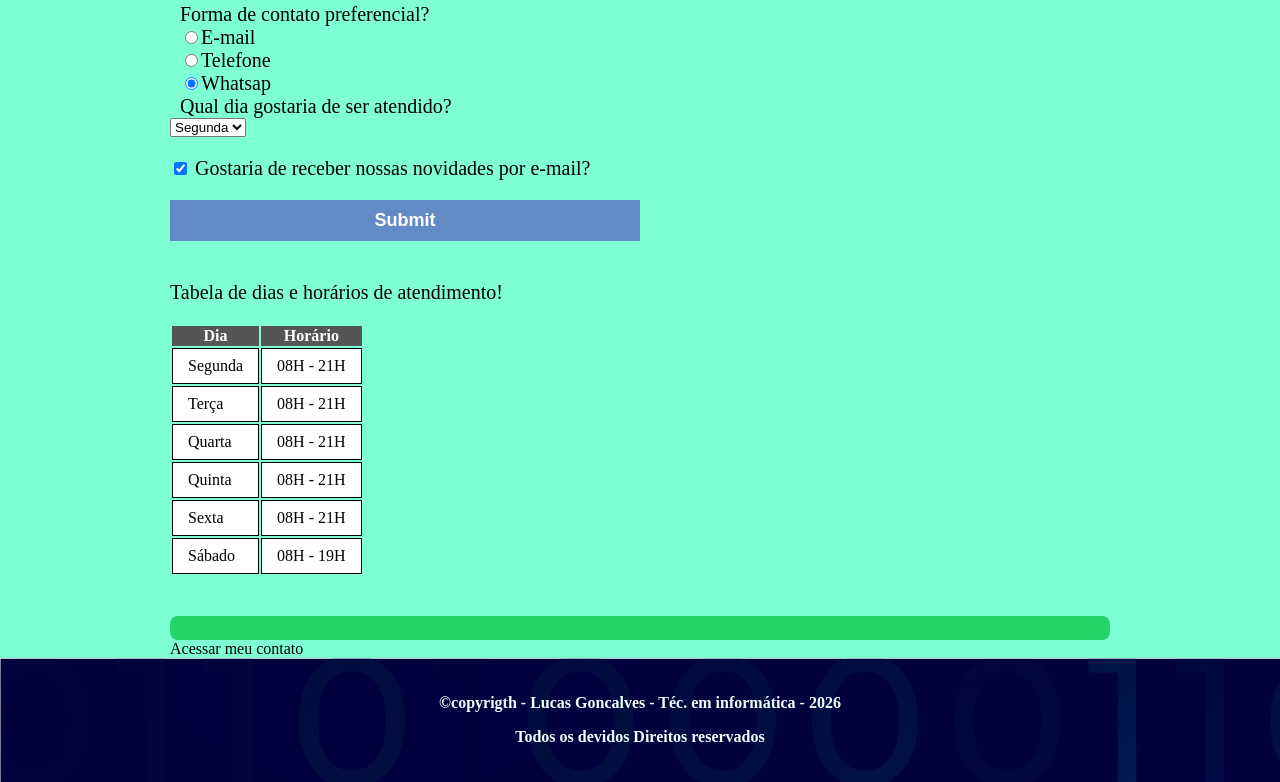
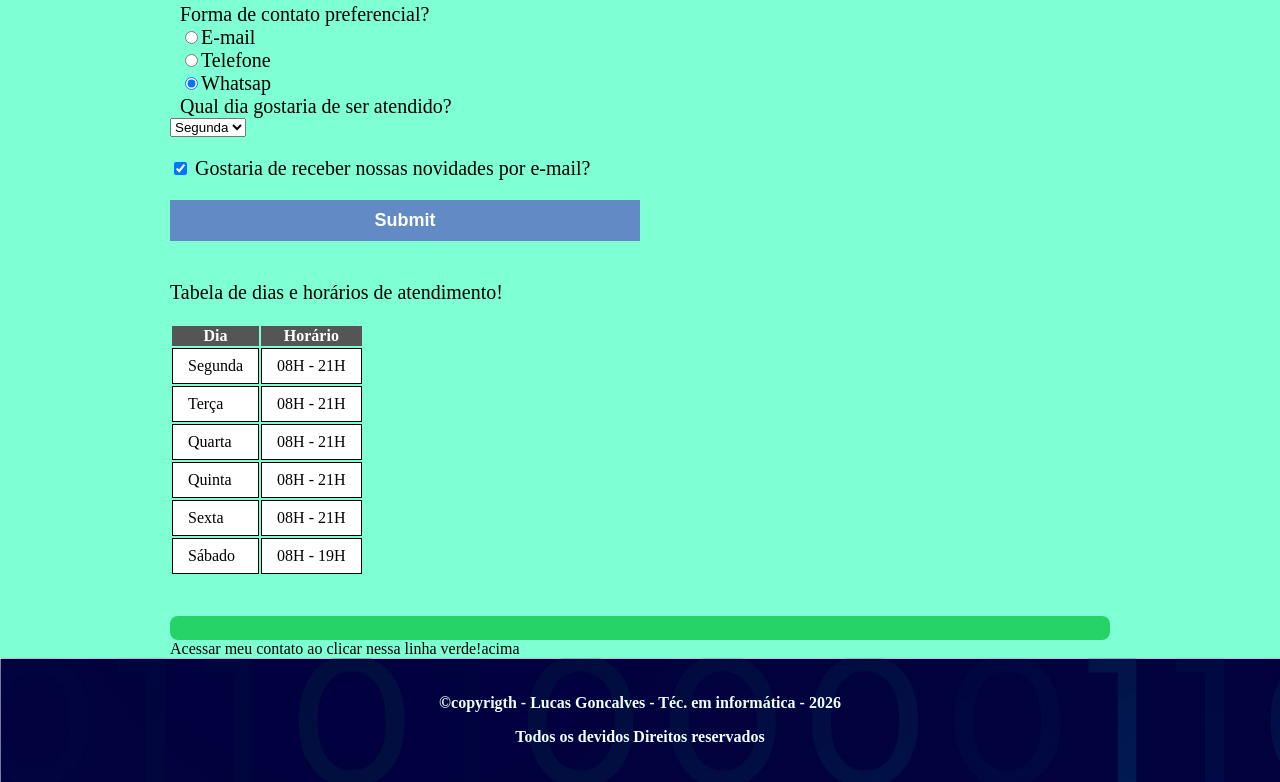
Before and after one commit to lucasluz94wa/projeto-1-divulgando-meu-trabalho, a plain HTML site: page contato.html in a window 1280 px wide. Shown: the part 643-1425 px from the top of the page. Drawn offline with Linux system fonts and the light colour scheme.

```diff
--- a/contato.html
+++ b/contato.html
@@ -103,7 +103,7 @@
         </table>
         <div>
         <a href="https://wa.me/5542999513941" class="botao-whatsap" target="_blank"estyle="background-color: #25D366; color: #ffffff padding: 12px 15px text-decoration: none border-radius: 8px font-weight: bold display: block"></a>
-            Acessar meu contato
+            Acessar meu contato ao clicar nessa linha verde!acima
         </div>
 
     </div>
```
